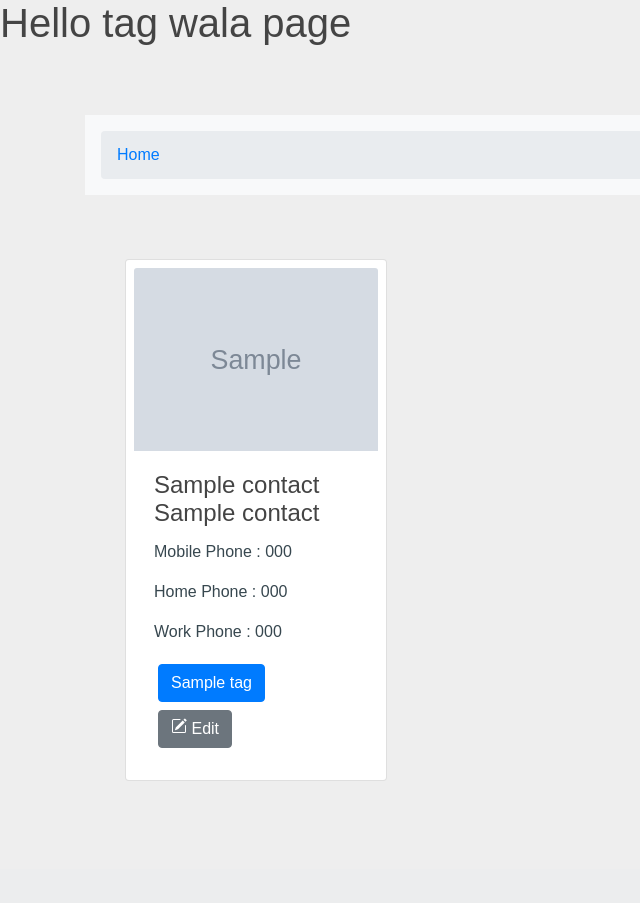
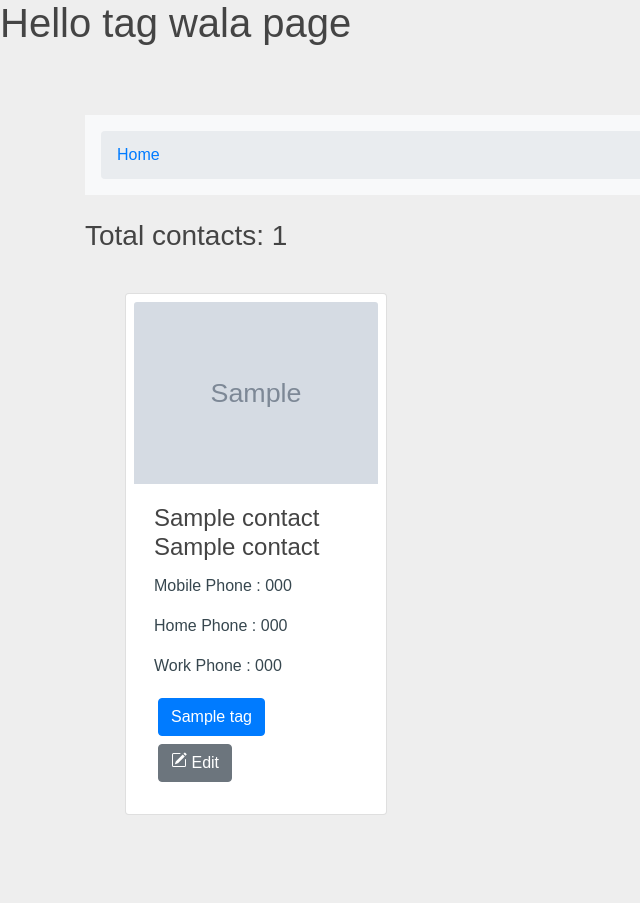
Before and after one commit to asadbutttt/contactbook, a Django app: template contacts/templates/contacts/contact_list.html in a window 1280 px wide. Shown: the part 137-1040 px from the top of the page, without its empty margins (0-640 px from the left). Before the commit the page ends 918 px from the top, so only its background shows below. Run offline with Django 4.2, Linux system fonts and the light colour scheme; the template is opened without the code that fills it: most values are stand-ins (such as "Sample title", 1, 10 or a date in 2020); grey boxes marked "Sample" are stand-in pictures; some libraries are stand-ins or nearby versions.

Commit message:
Total number of contacts is shown when no filter is applied

```diff
--- a/contacts/templates/contacts/contact_list.html
+++ b/contacts/templates/contacts/contact_list.html
@@ -2,7 +2,6 @@
 {% block content %}
 {% load static %}
 <section style="background-color: #eee;">
-  <!-- TODO show total number of contacts being displayed when no filter is applied  -->
   <!-- TODO show xx/XX contacts when filter is applied  -->
   <!-- TODO show check marks to select contacts before deleting them  -->
   <!-- TODO AJAX implementation to delete contacts quickly  -->
@@ -21,6 +20,7 @@
         </nav>
       </div>
     </div>
+    <h3>Total contacts: {{contacts.count}}</h3>
 <div class="row m-3 p-3">
   {% for contact in contacts %}
     <div class="card col-lg-3 col-md-6 col-sm-12 m-2 p-2" style="width:300px">
@@ -49,4 +49,5 @@
 </div>
 </div>
 </section>
+
 {% endblock content %}
```
